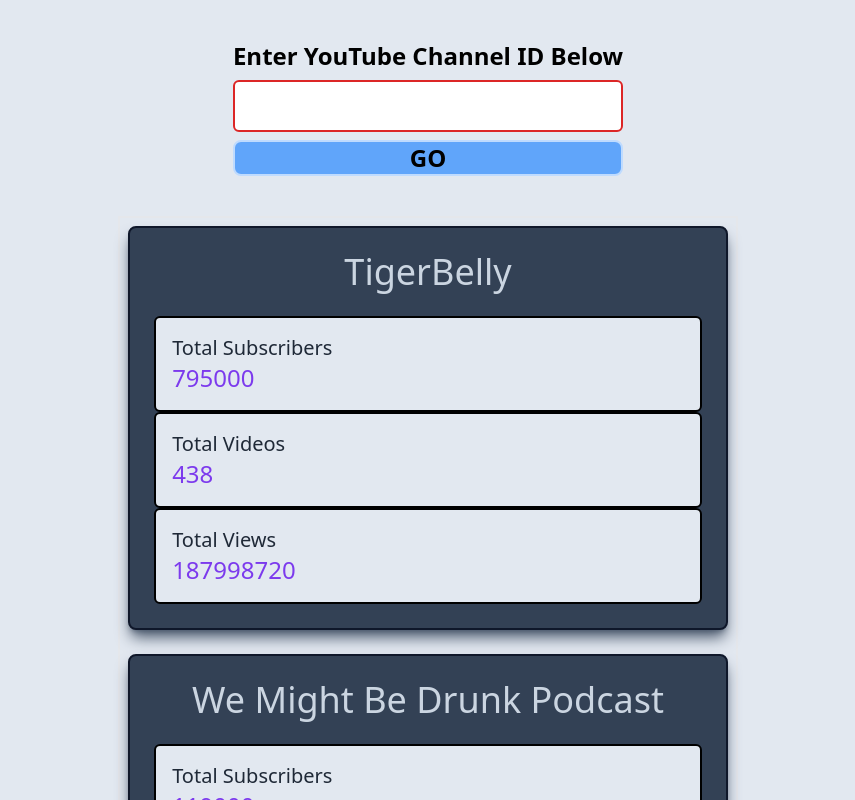
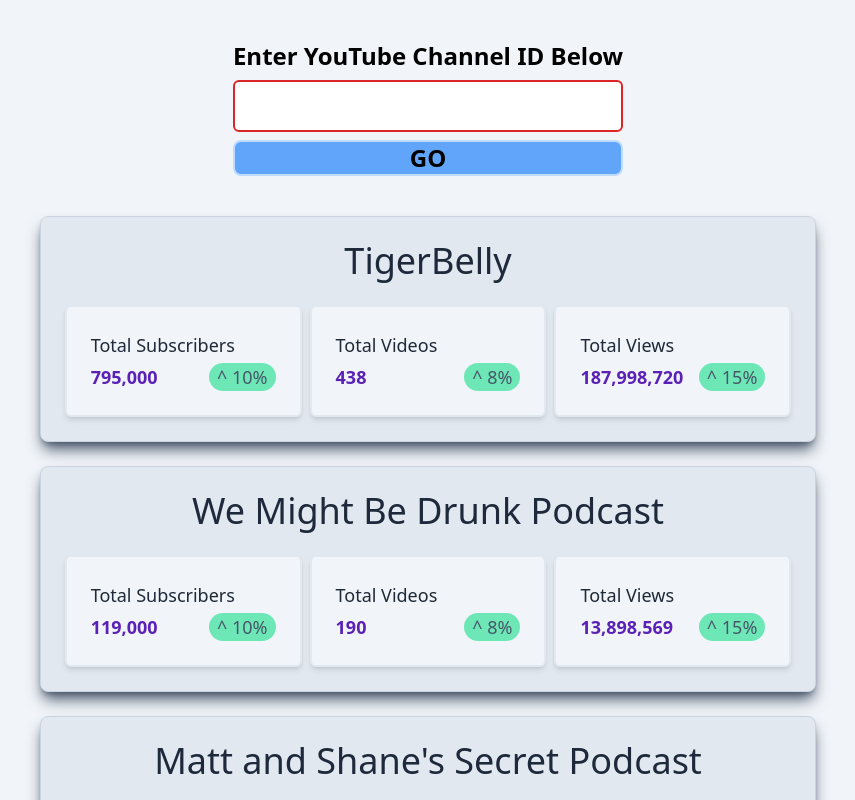
Before and after one commit to rstott87/analytics_api, a Next.js app: page /channel-search in a window 1280 px wide. Shown: the top 800 px of the page, without its empty margins (212-1067 px from the left). Built offline with nearby package versions, Linux system fonts and the light colour scheme.

Commit message:
added more styling

```diff
--- a/src/components/CardDisplay.jsx
+++ b/src/components/CardDisplay.jsx
@@ -1,6 +1,6 @@
 function CardDisplay (props) {
     return (
-      <div className="border-2 p-2">
+      <div>
         <ul>{props.listOfPodcastCards}</ul>
       </div>
     );
--- a/src/components/ChannelCard.jsx
+++ b/src/components/ChannelCard.jsx
@@ -3,8 +3,8 @@
 
 function ChannelCard(props) {
   return (
-    <div className=" p-6 mb-6 shadow-lg shadow-slate-600 flex flex-col gap-3 text-slate-300 bg-slate-700 rounded-lg border-2 text-center border-slate-900">
-      <p className="text-4xl">{props.title}</p>
+    <div className="p-6 mb-6 shadow-lg shadow-slate-600 flex flex-col gap-3 text-slate-300 bg-slate-200 rounded-lg border text-center border-slate-300">
+      <p className=" text-slate-800 text-4xl">{props.title}</p>
       <div className="flex justify-center">
         {/* <img
           className="border-4 border-slate-200 rounded-full shadow-xl shadow-slate-900"
@@ -15,14 +15,22 @@
         /> */}
       </div>
 
-      <div>
-        {/* modern card that displays stats and data */}
+      <div className="grid md:grid-cols-3 gap-2">
         <StatCard
           title={"Total Subscribers"}
           count={props.subscriberCount}
+          percent={"10"}
         />
-        <StatCard title={"Total Videos"} count={props.videoCount} />
-        <StatCard title={"Total Views"} count={props.viewCount} />
+        <StatCard
+          title={"Total Videos"}
+          count={props.videoCount}
+          percent={"8"}
+        />
+        <StatCard
+          title={"Total Views"}
+          count={props.viewCount}
+          percent={"15"}
+        />
       </div>
     </div>
   );
--- a/src/components/StatCard.jsx
+++ b/src/components/StatCard.jsx
@@ -1,8 +1,17 @@
 function StatCard(props) {
+  const count = Number(props.count).toLocaleString();
+
   return (
-    <div className=" p-4 bg-slate-200 rounded-md text-gray-800 border-2 border-black">
-      <p className="text-xl text-left font-light">{props.title}</p>
-      <p className="text-2xl text-left text-violet-600 font-medium">{props.count}</p>
+    <div className="flex flex-col gap-1 text-2xl md:text-lg p-6 bg-slate-100 rounded-md text-gray-800 border-2 border-slate-200 shadow-md">
+      <p className=" text-left font-light">{props.title}</p>
+      <div className="flex items-center justify-between">
+        <p className="text-left text-violet-800 font-semibold text-3xl md:text-lg">
+          {count}
+        </p>
+        <div className="px-2 bg-emerald-300 rounded-full text-slate-600">
+          ^ {props.percent}%
+        </div>
+      </div>
     </div>
   );
 }
--- a/src/pages/channel-search.js
+++ b/src/pages/channel-search.js
@@ -25,7 +25,7 @@
     ));
 
   return (
-    <div className="bg-slate-200 flex flex-col  items-center">
+    <div className="bg-slate-100 flex flex-col items-center">
       <SearchForm
         setSearchResponse={setSearchResponse}
       />
```
